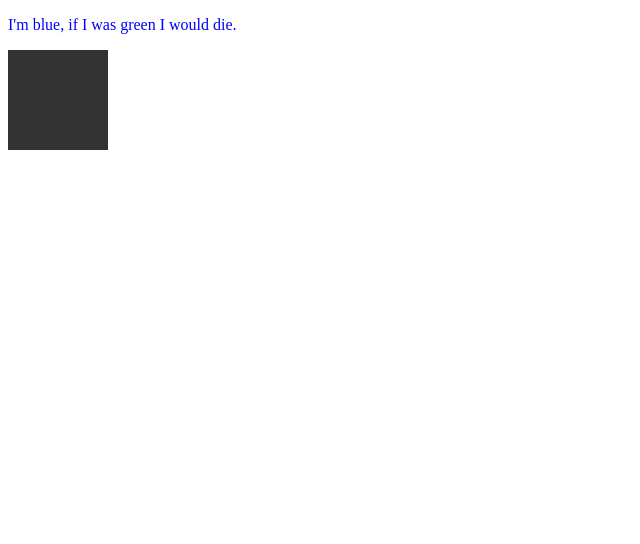
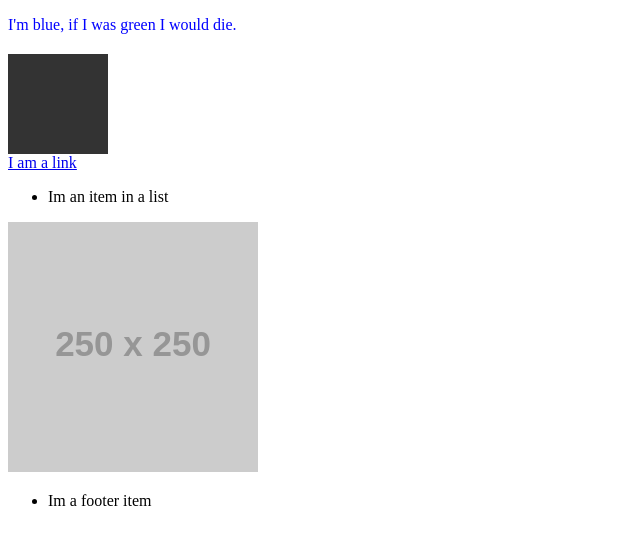
Before and after one commit to PC-Fullstack-PT-Jan-2020/cheatsheet-css, a plain HTML site: page index.html in a window 1280 px wide. Shown: the whole page, without its empty margins (0-640 px from the left). Drawn offline with Linux system fonts and the light colour scheme; placeholder pictures from the web are drawn by us.

Commit message:
- added more comments in html

```diff
--- a/index.html
+++ b/index.html
@@ -11,6 +11,22 @@
   <body>
     <!-- elements on a page go here -->
     <p>I'm blue, if I was green I would die.</p>
+    <!-- attribute example: id -->
+    <!-- attributes are special properties on html tags -->
+    <h2 id="isSelector"></h2>
+    <!-- class attribute -->
     <div class="box"></div>
+    <!-- href attribute -->
+    <a href="#">I am a link</a>
+    <ul>
+      <li>Im an item in a list</li>
+    </ul>
+    <!-- self closing tag (tags that close themselves) -->
+    <img src="http://placehold.it/250x250" alt="" />
+    <footer>
+      <ul>
+        <li>Im a footer item</li>
+      </ul>
+    </footer>
   </body>
 </html>
```
